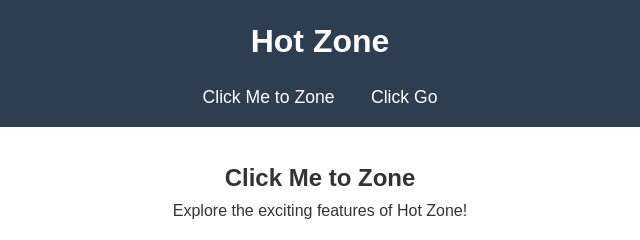
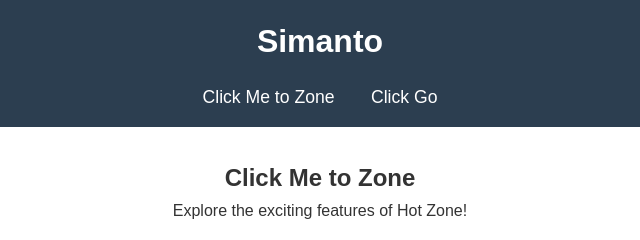
Before and after one commit to ultrafinixboy/cloudflare-Tasting, a plain HTML site: page index.html in a window 1280 px wide. Shown: the top 240 px of the page, 320-960 px from the left. Drawn offline with Linux system fonts and the light colour scheme.

Commit message:
Update index.html

```diff
--- a/index.html
+++ b/index.html
@@ -74,7 +74,7 @@
 </head>
 <body>
     <header>
-        <h1>Hot Zone</h1>
+        <h1>Simanto</h1>
         <nav>
             <a href="#click-me-to-zone">Click Me to Zone</a>
             <a href="#click-go">Click Go</a>
```
